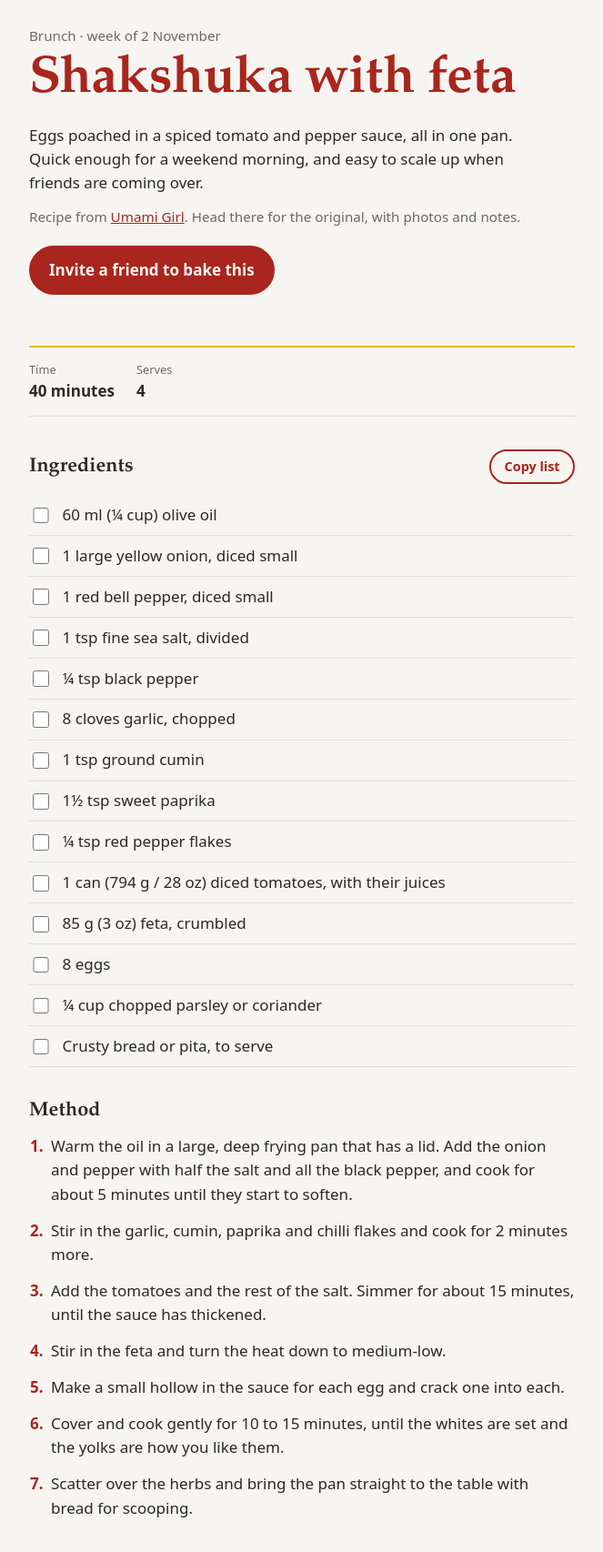
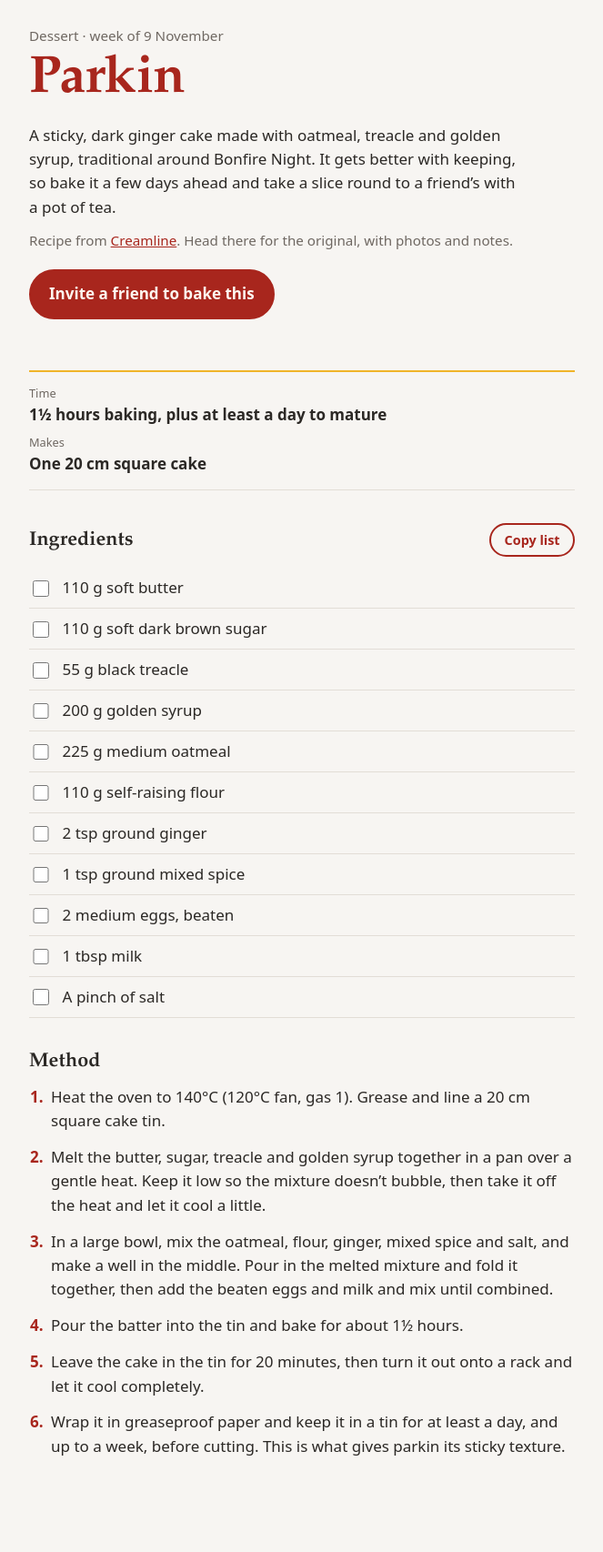
Before and after one commit to Newky/Levain, a plain HTML site: page public/index.html in a window 1280 px wide. Shown: the part 420-2126 px from the top of the page at 91% size, without its empty margins (308-971 px from the left). After the commit the page ends 2101 px from the top, so only its background shows below. Drawn offline with Linux system fonts and the light colour scheme.

Commit message:
Updated week

```diff
--- a/public/index.html
+++ b/public/index.html
@@ -60,6 +60,38 @@
       ],
       sourceName: "Umami Girl",
       sourceUrl: "https://umamigirl.com/wprm_print/easy-shakshuka-recipe-with-feta"
+    },
+    {
+      start: "2026-11-09",
+      category: "Dessert",
+      title: "Parkin",
+      intro: "A sticky, dark ginger cake made with oatmeal, treacle and golden syrup, traditional around Bonfire Night. It gets better with keeping, so bake it a few days ahead and take a slice round to a friend’s with a pot of tea.",
+      time: "1½ hours baking, plus at least a day to mature",
+      yieldLabel: "Makes",
+      serves: "One 20 cm square cake",
+      ingredients: [
+        "110 g soft butter",
+        "110 g soft dark brown sugar",
+        "55 g black treacle",
+        "200 g golden syrup",
+        "225 g medium oatmeal",
+        "110 g self-raising flour",
+        "2 tsp ground ginger",
+        "1 tsp ground mixed spice",
+        "2 medium eggs, beaten",
+        "1 tbsp milk",
+        "A pinch of salt"
+      ],
+      method: [
+        "Heat the oven to 140°C (120°C fan, gas 1). Grease and line a 20 cm square cake tin.",
+        "Melt the butter, sugar, treacle and golden syrup together in a pan over a gentle heat. Keep it low so the mixture doesn’t bubble, then take it off the heat and let it cool a little.",
+        "In a large bowl, mix the oatmeal, flour, ginger, mixed spice and salt, and make a well in the middle. Pour in the melted mixture and fold it together, then add the beaten eggs and milk and mix until combined.",
+        "Pour the batter into the tin and bake for about 1½ hours.",
+        "Leave the cake in the tin for 20 minutes, then turn it out onto a rack and let it cool completely.",
+        "Wrap it in greaseproof paper and keep it in a tin for at least a day, and up to a week, before cutting. This is what gives parkin its sticky texture."
+      ],
+      sourceName: "Creamline",
+      sourceUrl: "https://www.creamline.co.uk/recipes/parkin"
     }
   ];
 
@@ -103,7 +135,7 @@
       <p id="status" role="status"></p>
       <dl class="facts">
         <div><dt>Time</dt><dd>${esc(r.time)}</dd></div>
-        <div><dt>Serves</dt><dd>${esc(r.serves)}</dd></div>
+        <div><dt>${esc(r.yieldLabel || "Serves")}</dt><dd>${esc(r.serves)}</dd></div>
       </dl>
       <div class="head">
         <h2>Ingredients</h2>
```
Also changed, not shown: public/voting.html (+13 -13 lines).
